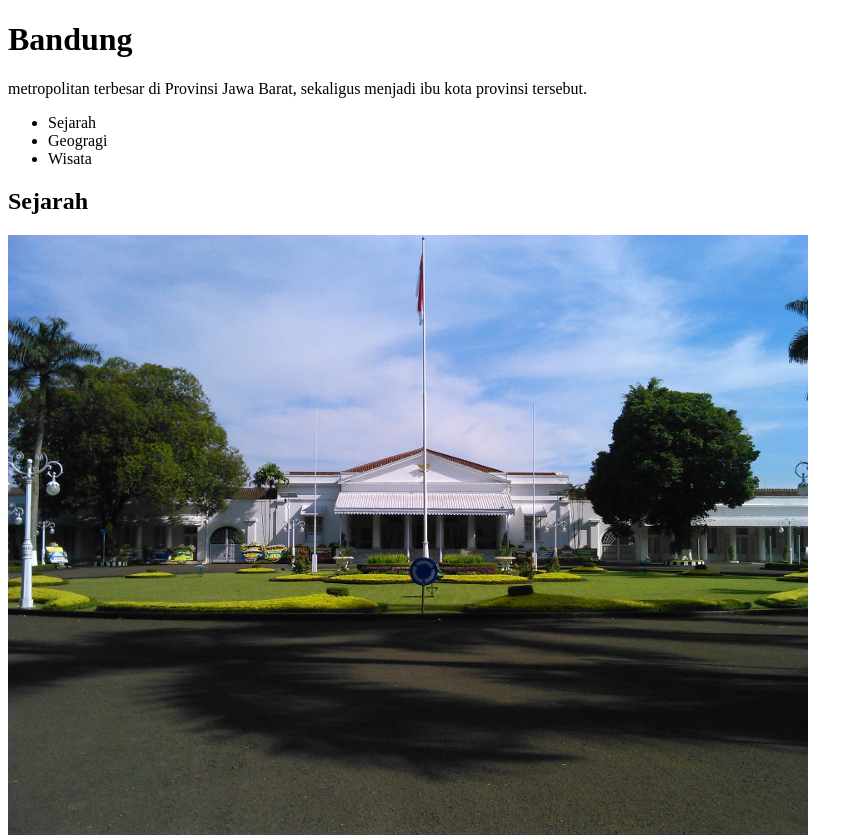
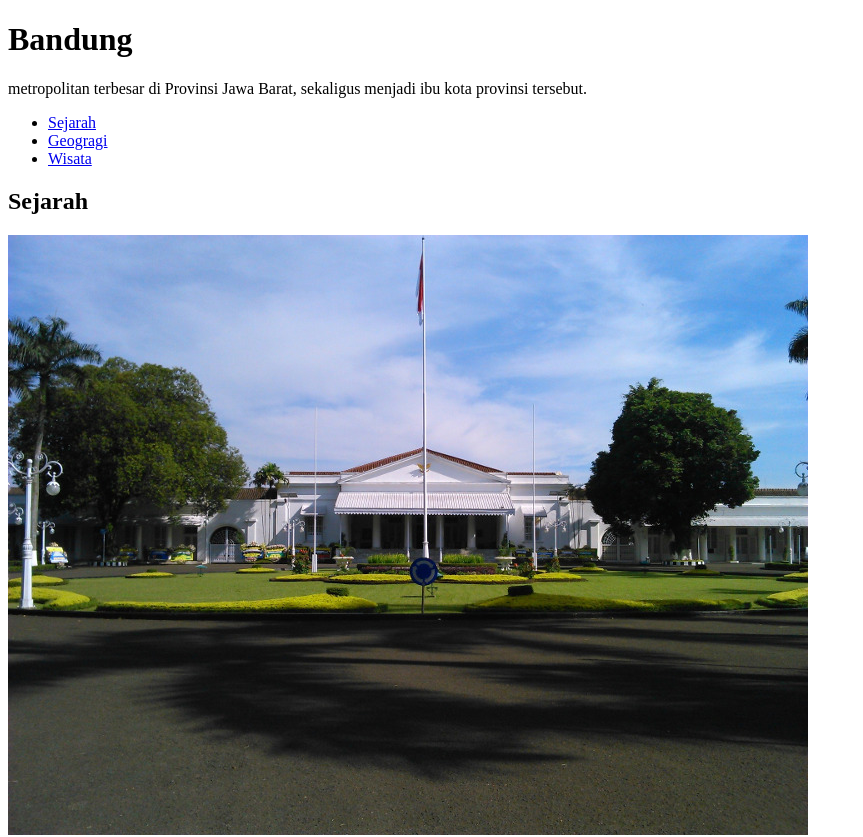
Before and after one commit to legisetiawan/web-basic, a website: page index.html in a window 1280 px wide. Shown: the top 837 px of the page, without its empty margins (0-863 px from the left). Drawn offline with Linux system fonts and the light colour scheme.

Commit message:
Menambahkan element anchor pada list item

```diff
--- a/index.html
+++ b/index.html
@@ -10,9 +10,9 @@
 <h1>Bandung</h1>
 <p> metropolitan terbesar di Provinsi Jawa Barat, sekaligus menjadi ibu kota provinsi tersebut.</p>
 <ul>
-    <li>Sejarah</li>
-    <li>Geogragi</li>
-    <li>Wisata</li>
+    <li><a href="#">Sejarah</a></li>
+    <li><a href="#">Geogragi</a></li>
+    <li><a href="#">Wisata</a></li>
 </ul>
 <h2>Sejarah</h2>
 <img src="assets/image/history.jpg" alt="Sejarah">
```
